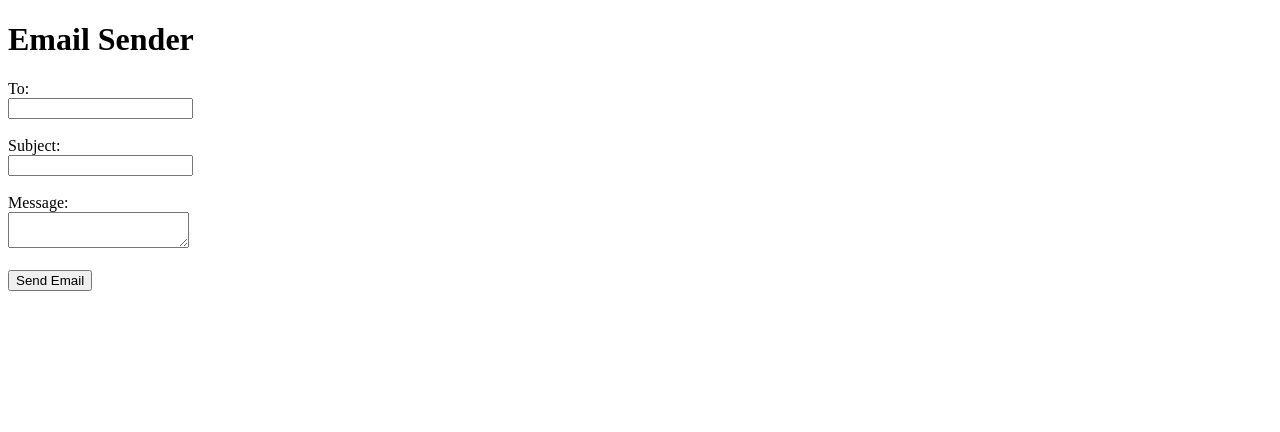
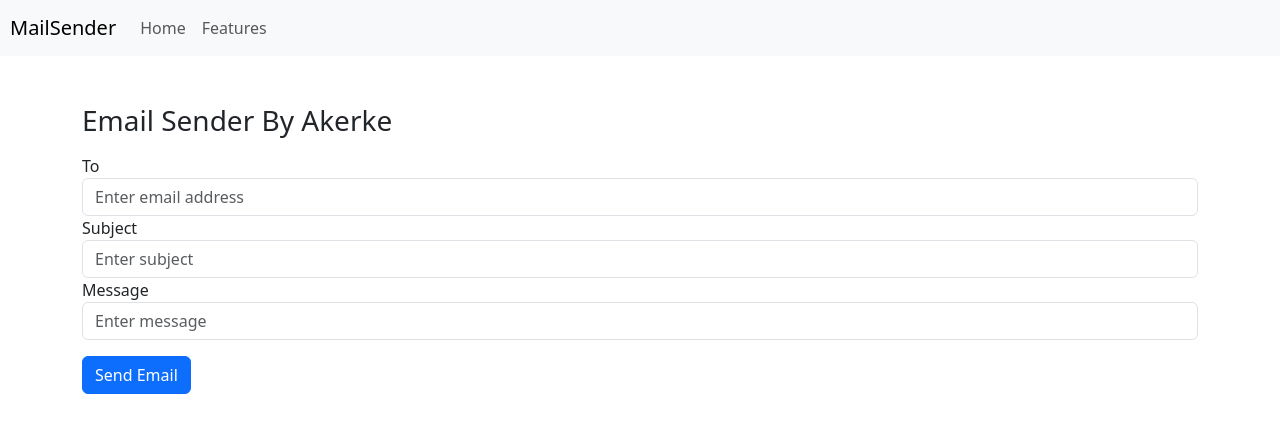
Before and after one commit to rnbsrva/mailsender-nodejs, a website: page public/index.html in a window 1280 px wide. Drawn offline with nearby package versions, Linux system fonts and the light colour scheme.

Commit message:
html template

```diff
--- a/package.json
+++ b/package.json
@@ -14,6 +14,8 @@
     "dotenv": "^16.4.4",
     "env": "^0.0.2",
     "express": "^4.18.2",
+    "express-handlebars": "^7.1.2",
+    "fs": "^0.0.1-security",
     "node-mailer": "^0.1.1",
     "path": "^0.12.7"
   }
--- a/public/index.html
+++ b/public/index.html
@@ -4,22 +4,52 @@
 <html lang="en">
 <head>
     <meta charset="UTF-8">
-    <meta name="viewport" content="width=device-width, initial-scale=1.0">
+    <meta name="viewport" content="width=device-width, initial-scale=1">
     <title>Email Sender</title>
+    <link href="https://cdn.jsdelivr.net/npm/bootstrap@5.3.2/dist/css/bootstrap.min.css" rel="stylesheet" integrity="sha384-T3c6CoIi6uLrA9TneNEoa7RxnatzjcDSCmG1MXxSR1GAsXEV/Dwwykc2MPK8M2HN" crossorigin="anonymous">
 </head>
 <body>
-    <h1>Email Sender</h1>
+
+    <nav class="navbar navbar-expand-lg navbar-light bg-light">
+        <a style="margin-left: 10px;" class="navbar-brand" href="#">MailSender</a>
+        <button class="navbar-toggler" type="button" data-toggle="collapse" data-target="#navbarNavDropdown" aria-controls="navbarNavDropdown" aria-expanded="false" aria-label="Toggle navigation">
+          <span class="navbar-toggler-icon"></span>
+        </button>
+        <div class="collapse navbar-collapse" id="navbarNavDropdown">
+          <ul class="navbar-nav">
+            <li class="nav-item active">
+              <a class="nav-link" href="#">Home</a>
+            </li>
+            <li class="nav-item">
+              <a class="nav-link" href="#">Features</a>
+            </li>
+
+          </ul>
+        </div>
+      </nav>
+
+    <div class="container mt-5">
+    <h3 class="mb-3" >Email Sender By Akerke</h3>
     <form action="/send-email" method="POST">
-        <label for="to">To:</label><br>
-        <input type="email" id="to" name="to" required><br><br>
+        <div class="form-group">
+            <label for="to">To</label>
+            <input type="email" class="form-control" id="to"name="to" aria-describedby="emailHelp" placeholder="Enter email address">
+          </div>
 
-        <label for="subject">Subject:</label><br>
-        <input type="text" id="subject" name="subject" required><br><br>
+          <div class="form-group">
+            <label for="subject">Subject</label>
+            <input class="form-control" id="subject" name="subject" placeholder="Enter subject">
+          </div>
 
-        <label for="text">Message:</label><br>
-        <textarea id="text" name="text" required></textarea><br><br>
+        <div class="form-group">
+            <label for="text">Message</label>
+            <input class="form-control" id="text" name="text" placeholder="Enter message">
+          </div>
 
-        <button type="submit">Send Email</button>
+        <button class="btn btn-primary mt-3" type="submit">Send Email</button>
     </form>
+</div>
 </body>
+<script src="https://cdn.jsdelivr.net/npm/@popperjs/core@2.11.8/dist/umd/popper.min.js" integrity="sha384-I7E8VVD/ismYTF4hNIPjVp/Zjvgyol6VFvRkX/vR+Vc4jQkC+hVqc2pM8ODewa9r" crossorigin="anonymous"></script>
+<script src="https://cdn.jsdelivr.net/npm/bootstrap@5.3.2/dist/js/bootstrap.min.js" integrity="sha384-BBtl+eGJRgqQAUMxJ7pMwbEyER4l1g+O15P+16Ep7Q9Q+zqX6gSbd85u4mG4QzX+" crossorigin="anonymous"></script>
 </html>
```
Also changed, not shown: app.js (+17 -4 lines), email-template.html (added, +13 -0 lines), 1 other file.
